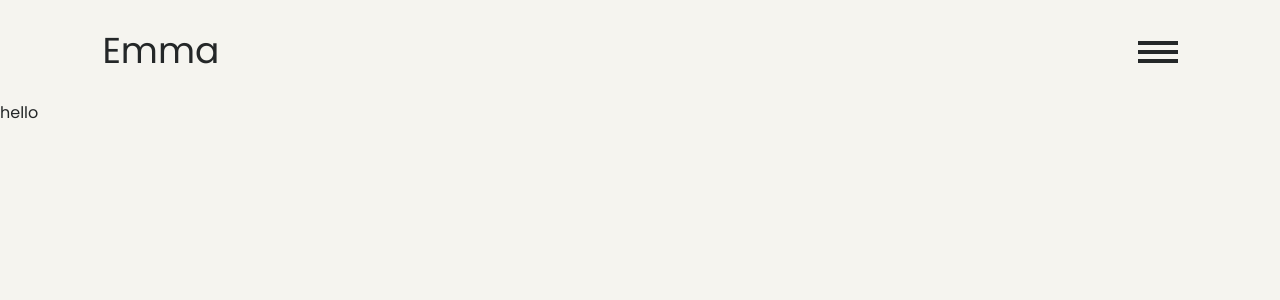
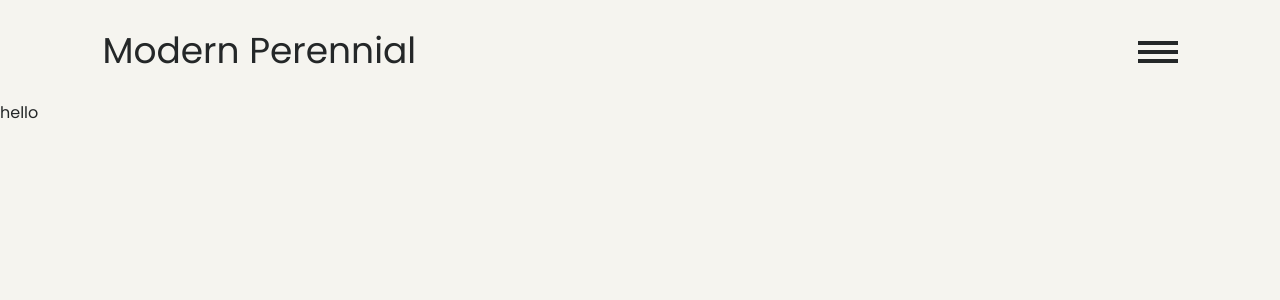
Before and after one commit to emmarskillings/portfolio, a React (Create React App) app: page / in a window 1280 px wide. Shown: the top 300 px of the page. Built offline with nearby package versions, Linux system fonts and the light colour scheme.

Commit message:
Added navigation from nav bar

```diff
--- a/src/App.js
+++ b/src/App.js
@@ -5,7 +5,7 @@ import {
   BrowserRouter as Router,
 } from 'react-router-dom';
 
-import Portfolio from './components/Portfolio';
+import Portfolio from './components/Portfolio/Portfolio';
 import Journal from './components/Journal';
 import About from './components/About';
 
--- a/src/components/Header.js
+++ b/src/components/Header.js
@@ -14,7 +14,7 @@ export default () => {
   return (
     <React.Fragment>
       <Header>
-        <Title>Emma</Title>
+        <Title>Modern Perennial</Title>
         <HamburgerMenu isVisible={isVisible} toggleNavMenu={toggleNavMenu} />
       </Header>
       <NavMenu isVisible={isVisible} toggleNavMenu={toggleNavMenu} />
--- a/src/components/Portfolio.js
+++ b/src/components/Portfolio/Portfolio.js
@@ -1,6 +1,6 @@
 import React from 'react';
 
-import Header from './Header';
+import Header from '../Header';
 
 const Portfolio = () => {
   return (
```
